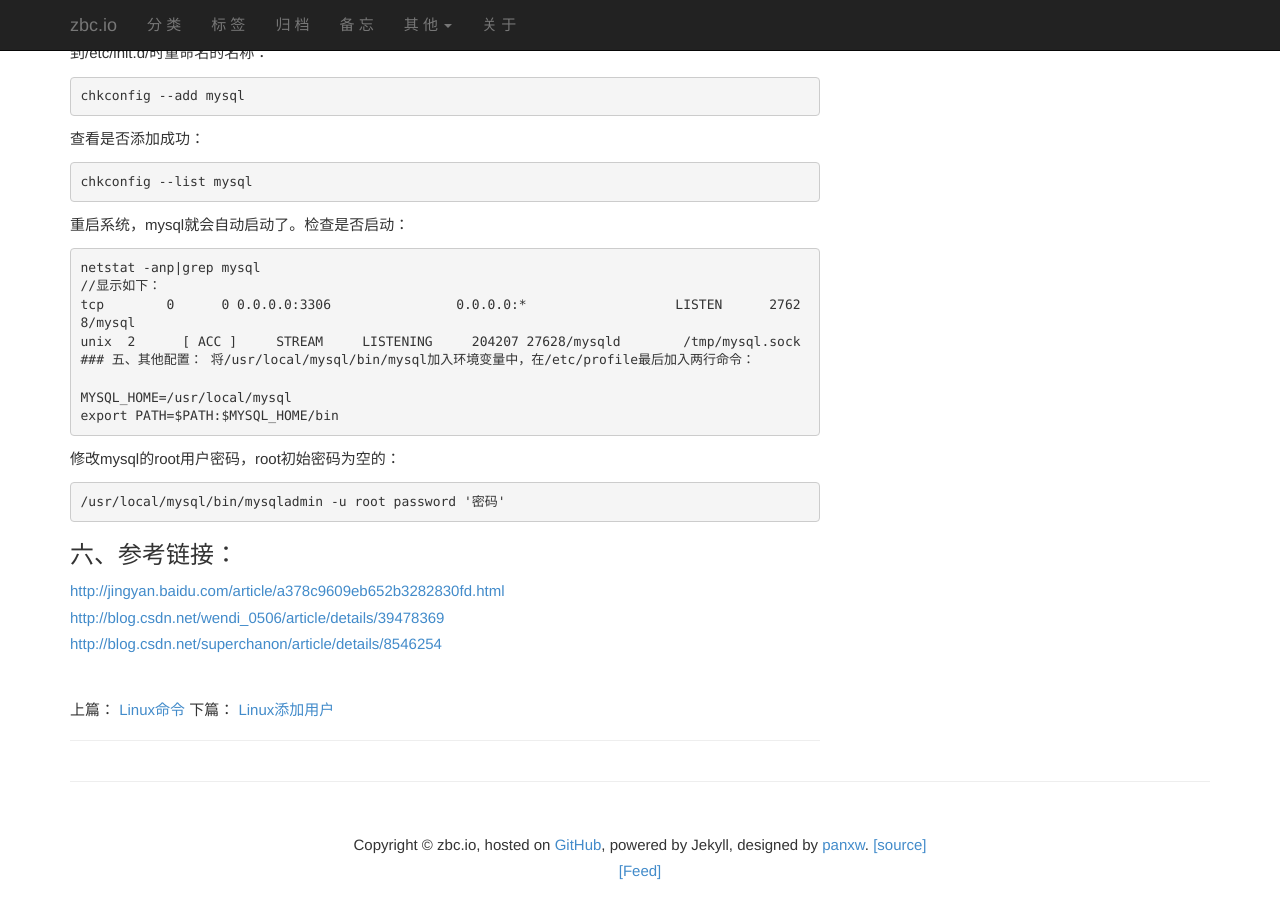
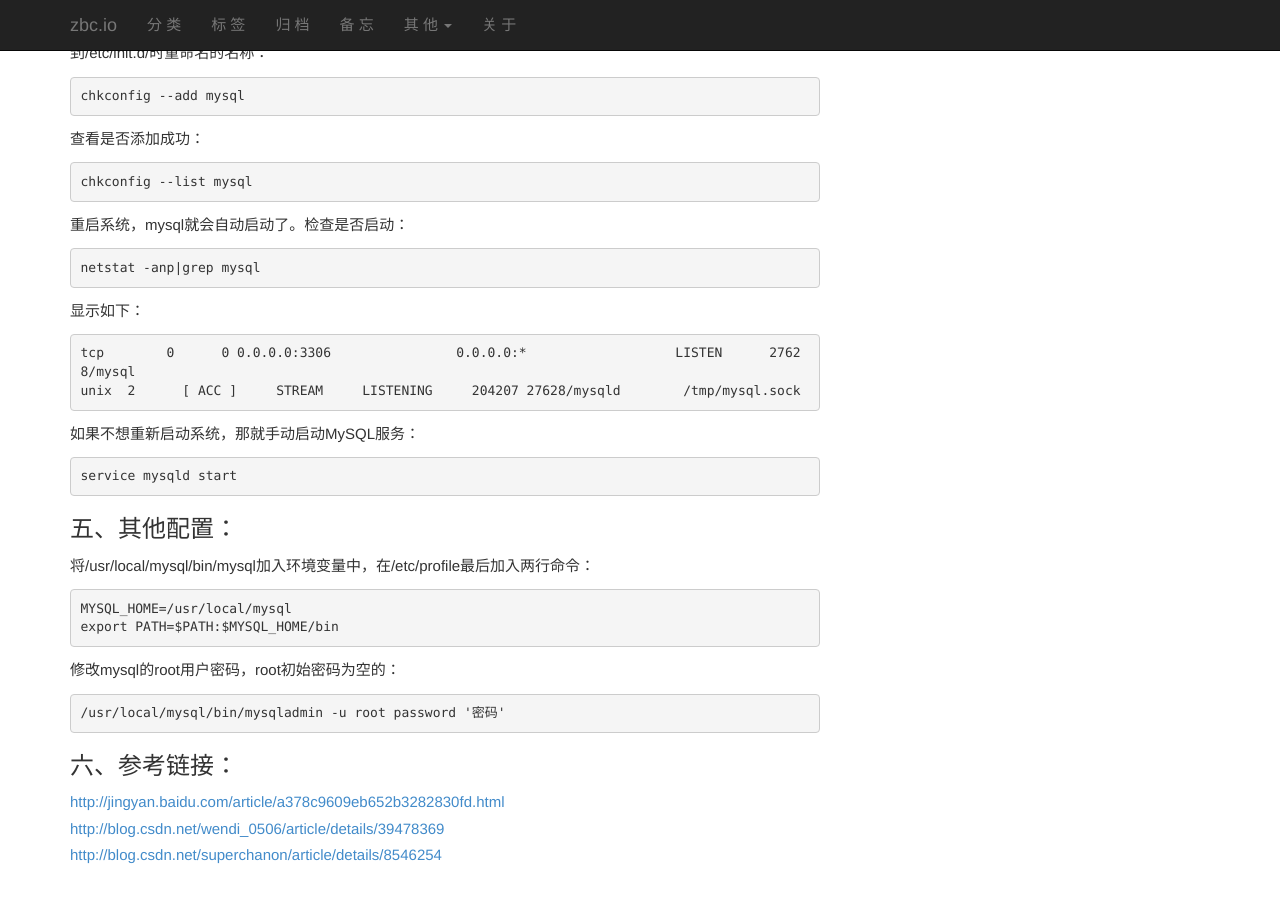
Before and after one commit to zbc0512/zbc0512.github.io, a Jekyll site: the page built from _posts/2015-08-11-linux-mysql-install.md, in a window 1280 px wide and 900 px high, scrolled down 1493 px. Built offline with Jekyll 4.4.1, drawn with Linux system fonts in a browser that asks for light colours; Markdown is read by kramdown in place of the engine named in the settings; comment, search, counter and statistics services are not loaded.

Commit message:
Update 2015-08-11-linux-mysql-install.md

```diff
--- a/_posts/2015-08-11-linux-mysql-install.md
+++ b/_posts/2015-08-11-linux-mysql-install.md
@@ -71,9 +71,16 @@ MySQL mirrors地址：<http://dev.mysql.com/downloads/mirrors.html>
 重启系统，mysql就会自动启动了。检查是否启动：
 
     netstat -anp|grep mysql
-    //显示如下：
+
+显示如下：
+
     tcp        0      0 0.0.0.0:3306                0.0.0.0:*                   LISTEN      27628/mysql
     unix  2      [ ACC ]     STREAM     LISTENING     204207 27628/mysqld        /tmp/mysql.sock
+
+如果不想重新启动系统，那就手动启动MySQL服务：
+
+    service mysqld start
+
 ###五、其他配置：
 将/usr/local/mysql/bin/mysql加入环境变量中，在/etc/profile最后加入两行命令：
 
```
